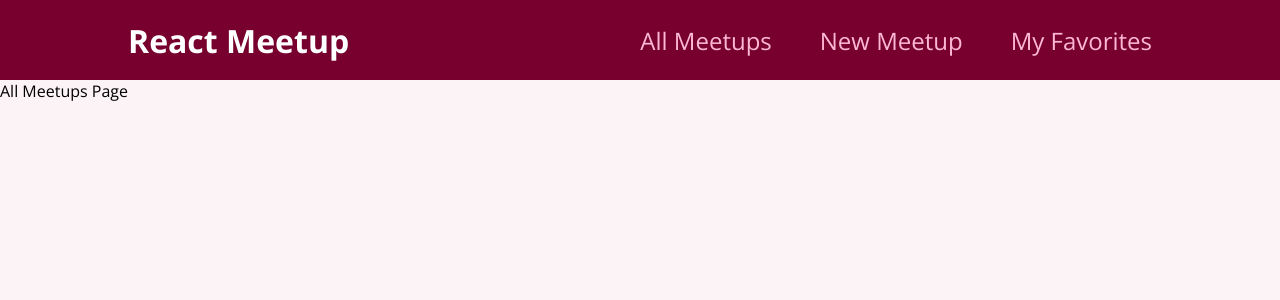
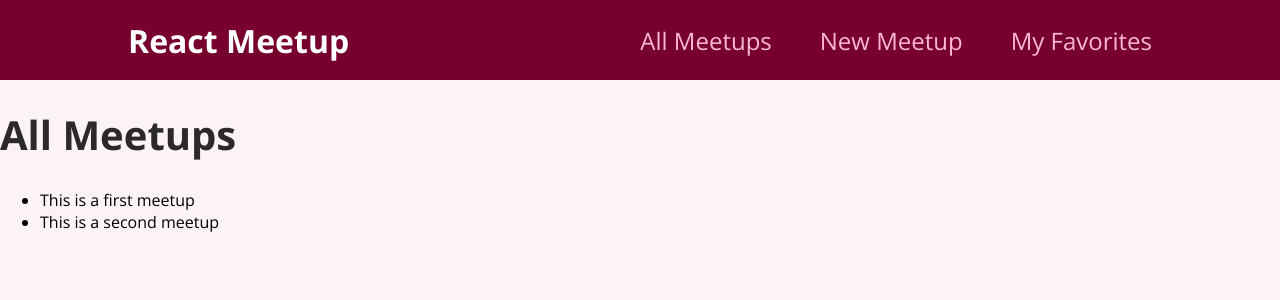
Before and after one commit to dangjogvara/react-refreshener, a React (Create React App) app: page / in a window 1280 px wide. Shown: the top 300 px of the page. Built offline with nearby package versions, Linux system fonts and the light colour scheme.

Commit message:
lesson 36

```diff
--- a/src/pages/AllMeetups.tsx
+++ b/src/pages/AllMeetups.tsx
@@ -1,5 +1,35 @@
+const DUMMY_DATA = [
+  {
+    id: 'm1',
+    title: 'This is a first meetup',
+    image:
+      'https://upload.wikimedia.org/wikipedia/commons/thumb/d/d3/Stadtbild_M%C3%BCnchen.jpg/2560px-Stadtbild_M%C3%BCnchen.jpg',
+    address: 'Meetupstreet 5, 12345 Meetup City',
+    description:
+      'This is a first, amazing meetup which you definitely should not miss. It will be a lot of fun!',
+  },
+  {
+    id: 'm2',
+    title: 'This is a second meetup',
+    image:
+      'https://upload.wikimedia.org/wikipedia/commons/thumb/d/d3/Stadtbild_M%C3%BCnchen.jpg/2560px-Stadtbild_M%C3%BCnchen.jpg',
+    address: 'Meetupstreet 5, 12345 Meetup City',
+    description:
+      'This is a first, amazing meetup which you definitely should not miss. It will be a lot of fun!',
+  },
+];
+
 function AllMeetupsPage() {
-  return <div>All Meetups Page</div>;
+  return (
+    <div>
+      <h1>All Meetups</h1>
+      <ul>
+        {DUMMY_DATA.map(meetup => {
+          return <li key={meetup.id}>{meetup.title}</li>;
+        })}
+      </ul>
+    </div>
+  );
 }
 
 export default AllMeetupsPage;
```
